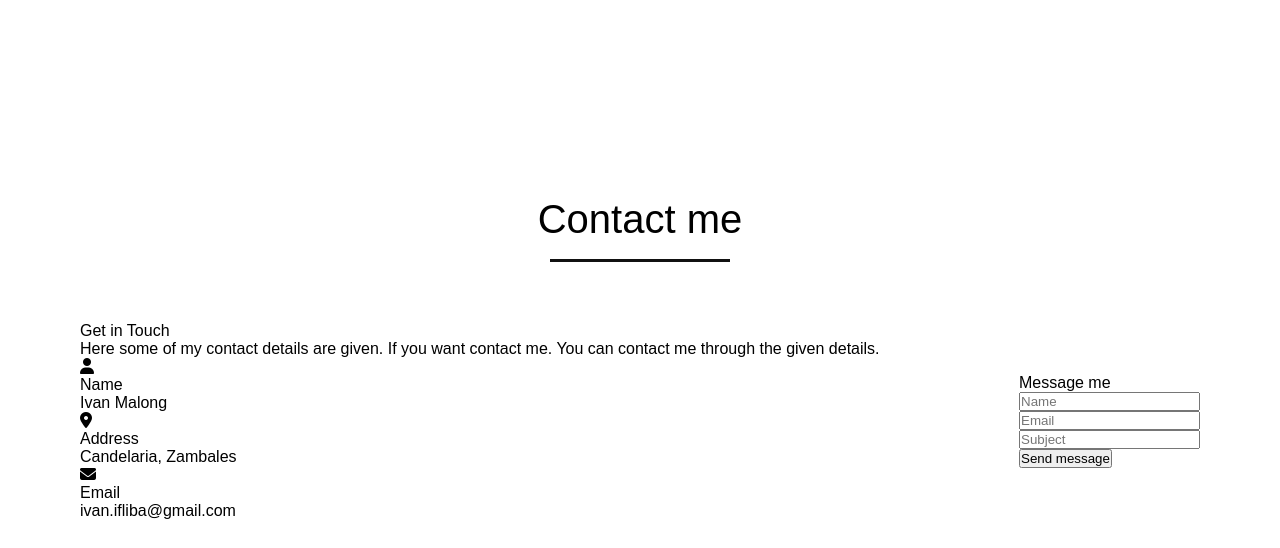
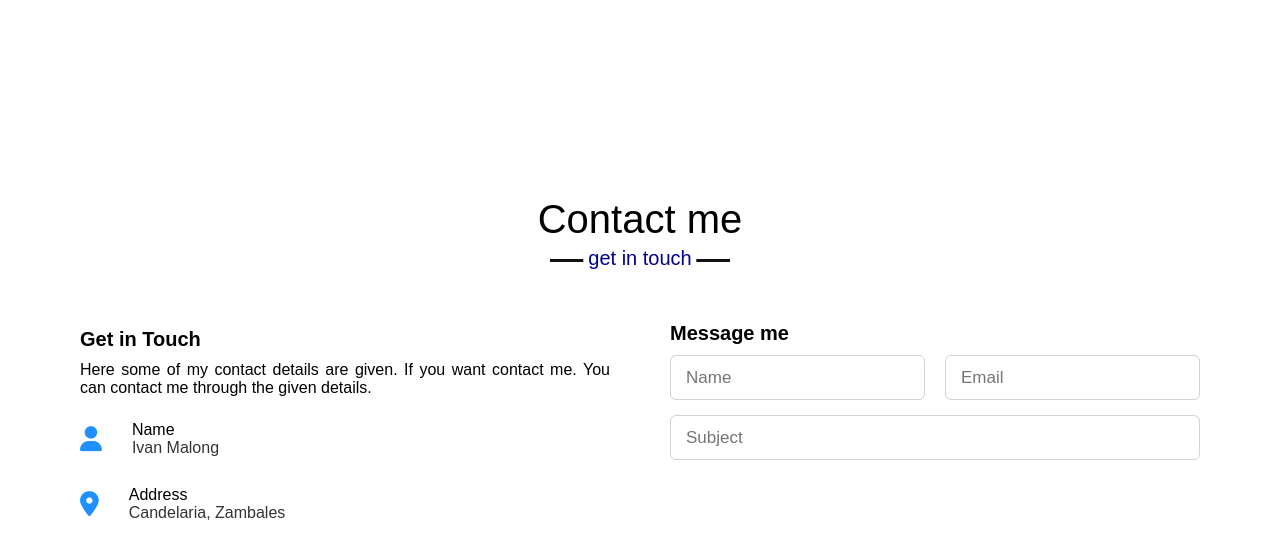
Before and after one commit to vanz1220/sassproject, a plain HTML site: page index.html in a window 1280 px wide. Shown: the part 1357-1905 px from the top of the page. Drawn offline with nearby package versions, Linux system fonts and the light colour scheme.

Commit message:
sass project

```diff
--- a/scss/index.scss
+++ b/scss/index.scss
@@ -18,6 +18,7 @@ $flex-wrap: wrap;
 $font-family-ubuntu: 'Ubuntu', sans-serif;
 $height-45: 45px;
 $font-weight-500: 500;
+$text-decoration-underline: underline;
 
 *{
     margin: $margin-zero;
@@ -230,3 +231,121 @@ section .title::after{
         }
     }
 }
+
+
+/* contact section styling */
+.contact{
+    .title::after{
+        content: "get in touch";
+    }
+    .contact-content{
+        .column{
+            width: calc(50% - 30px);
+        }
+        .text{
+            font-size: 20px;
+            font-weight: 600;
+            margin-bottom: 10px;
+        }
+        .left p{
+            text-align: justify;
+        }
+        .left .icons{
+            margin: 10px 0;
+        }
+        .row{
+            display: flex;
+            height: 65px;
+            align-items: center;
+        }
+        .row .info{
+            margin-left: 30px;
+        }
+        .row i{
+            font-size: 25px;
+            color: dodgerblue;
+        }
+        .info .head{
+            font-weight: 500;
+        }
+        .info .sub-title{
+            color: #333;
+        }
+    }
+    .right form .fields{
+        display: flex;
+    }
+    .right form .field,
+    .right form .fields .field{
+    height: 45px;
+    width: 100%;
+    margin-bottom: 15px;
+    }
+    .right form .textarea{
+        height: 80px;
+        width: 100%;
+    }
+    .right form .name{
+        margin-right: 10px;
+    }
+     .right form .email{
+        margin-left: 10px;
+    } .right form .field input, .right form .textarea textarea{
+        height: 100%;
+        width: 100%;
+        border: 1px solid lightgrey;
+        border-radius: 6px;
+        outline: none;
+        padding: 0 15px;
+        font-size: 17px;
+        font-family: 'Poppins', sans-serif;
+        transition: all 0.3s ease;
+    }
+     .right form .field input:focus,
+     .right form .textarea textarea:focus{
+        border-color: #b3b3b3;
+    }
+     .right form .textarea textarea{
+        padding-top: 10px;
+        resize: none;
+    }
+     .right form .button{
+        height: 47px;
+        width: 170px;
+    }
+     .right form .button button{
+        width: 100%;
+        height: 100%;
+        border: 2px solid rgb(1, 45, 90);
+        background: dodgerblue;
+        color: #fff;
+        outline: none;
+        font-size: 20px;
+        font-weight: 500;
+        border-radius: 6px;
+        cursor: pointer;
+        transition: all 0.3s ease;
+    }
+     .right form .button button:hover{
+        color:dodgerblue;
+        background: none;
+    }
+
+}
+
+/* footer section styling */
+footer{
+    background: #111;
+    padding: 15px 23px;
+    color: $color-white;
+    text-align: $center-center;
+    span {
+            a{
+            color: $background-dodgerblue;
+            text-decoration: $text-decoration-none;
+            }
+            a:hover{
+                text-decoration: $text-decoration-underline;
+            }
+    }
+}
```
Also changed, not shown: scss/index.css, 1 other file.
